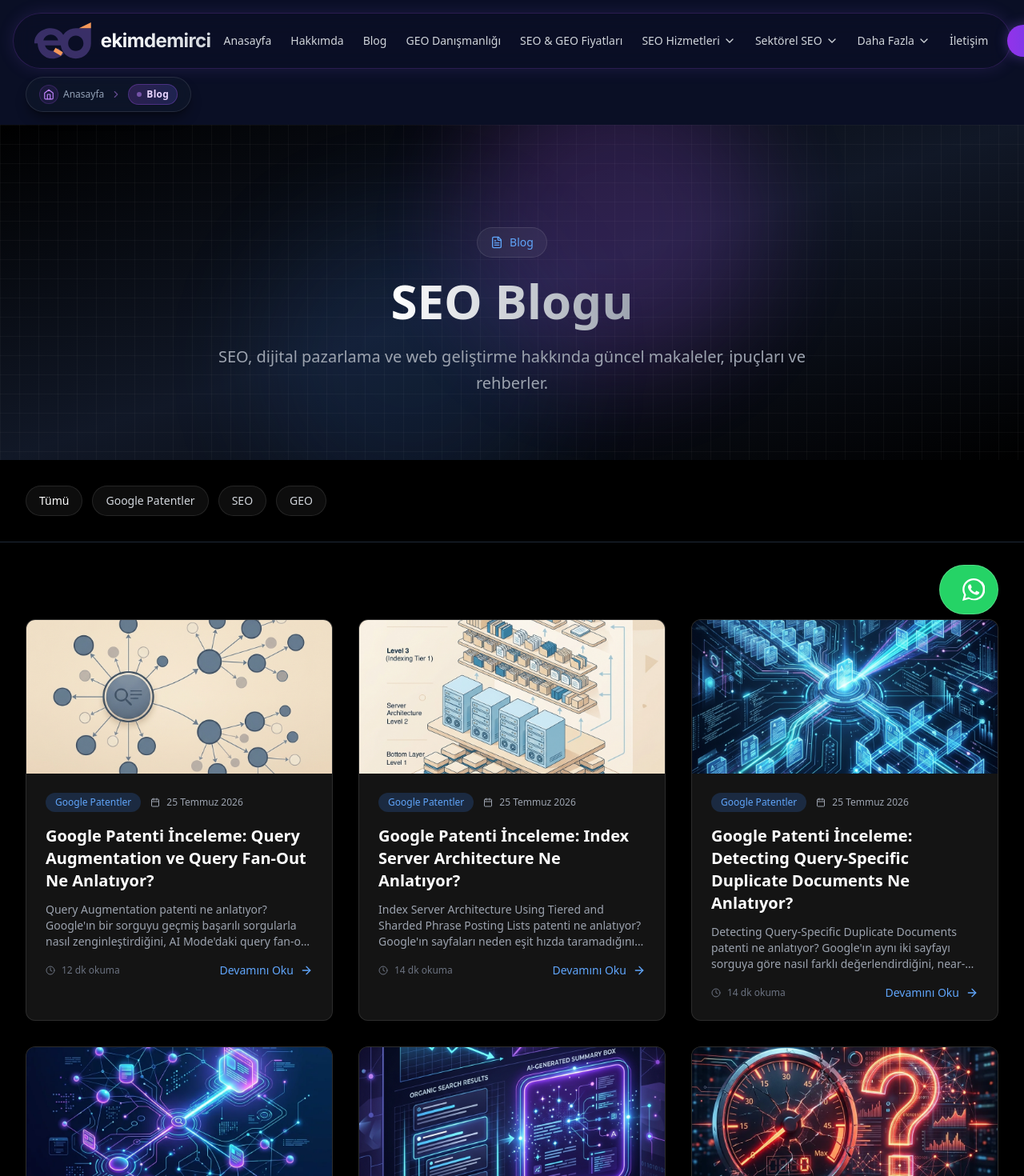
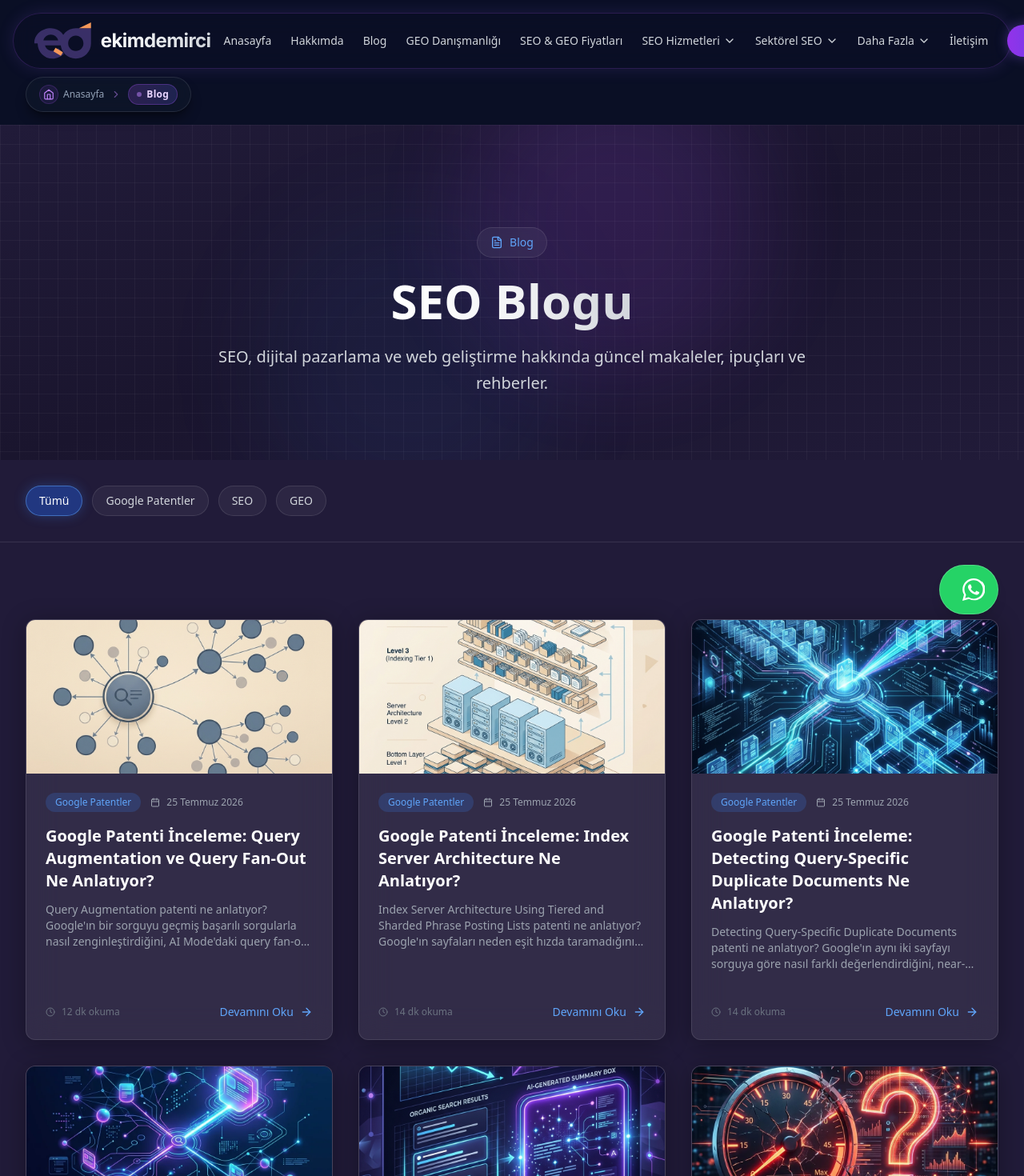
Before and after one commit to exburn35/ekimdemirci, a Next.js app: page /blog in a window 1280 px wide. Shown: the top 1470 px of the page at 80% size. Built offline with nearby package versions, Linux system fonts and the light colour scheme.

Commit message:
feat: blog kategori linkleri ve arka plan rengi #211b39 olarak guncellendi

```diff
--- a/app/(main)/kategori/[slug]/page.tsx
+++ b/app/(main)/kategori/[slug]/page.tsx
@@ -3,7 +3,7 @@ import { notFound } from "next/navigation";
 import Image from "next/image";
 import Link from "next/link";
 import { Calendar, Clock, ArrowRight, Folder } from "lucide-react";
-import { getCategoryBySlug, getPostsByCategory } from "@/lib/blog";
+import { getCategoryBySlug, getPostsByCategory, slugifyCategory } from "@/lib/blog";
 import { formatDate } from "@/lib/blog-utils";
 import SEOAuditSection from "@/components/SEOAuditSection";
 import BlogNewsletter from "@/components/blog/BlogNewsletter";
@@ -51,31 +51,31 @@ export default async function CategoryPage({
 
   return (
     <>
-      <section className="relative pt-32 pb-20 overflow-hidden bg-black">
-        <div className="absolute inset-0 bg-gradient-to-br from-black via-gray-900 to-black" />
-        <div className="absolute inset-0 bg-[linear-gradient(to_right,#80808012_1px,transparent_1px),linear-gradient(to_bottom,#80808012_1px,transparent_1px)] bg-[size:24px_24px]" />
-        <div className="absolute top-1/4 left-1/4 w-96 h-96 bg-blue-500/20 rounded-full blur-3xl animate-pulse" />
-        <div className="absolute bottom-1/4 right-1/4 w-96 h-96 bg-purple-500/20 rounded-full blur-3xl animate-pulse" style={{ animationDelay: "1s" }} />
+      <section className="relative pt-32 pb-20 overflow-hidden bg-[#211b39]">
+        <div className="absolute inset-0 bg-gradient-to-br from-[#211b39] via-[#1a152e] to-[#211b39]" />
+        <div className="absolute inset-0 bg-[linear-gradient(to_right,#ffffff0a_1px,transparent_1px),linear-gradient(to_bottom,#ffffff0a_1px,transparent_1px)] bg-[size:24px_24px]" />
+        <div className="absolute top-1/4 left-1/4 w-96 h-96 bg-blue-500/15 rounded-full blur-3xl animate-pulse" />
+        <div className="absolute bottom-1/4 right-1/4 w-96 h-96 bg-purple-500/15 rounded-full blur-3xl animate-pulse" style={{ animationDelay: "1s" }} />
 
         <div className="relative z-10 max-w-6xl mx-auto px-4 sm:px-6 lg:px-8">
           <div className="text-center">
-            <div className="inline-flex items-center gap-2 px-4 py-2 rounded-full glass text-sm font-medium text-blue-400 mb-6">
+            <div className="inline-flex items-center gap-2 px-4 py-2 rounded-full glass text-sm font-medium text-blue-400 mb-6 border border-blue-500/20">
               <Folder className="w-4 h-4" />
               Kategori
             </div>
             <h1 className="text-4xl md:text-5xl lg:text-6xl font-bold mb-6">
-              <span className="bg-gradient-to-r from-white to-gray-400 bg-clip-text text-transparent">
+              <span className="bg-gradient-to-r from-white via-gray-100 to-gray-300 bg-clip-text text-transparent">
                 {category.name}
               </span>
             </h1>
-            <p className="text-xl text-gray-400 max-w-3xl mx-auto leading-relaxed">
+            <p className="text-xl text-gray-300 max-w-3xl mx-auto leading-relaxed">
               {category.description}
             </p>
           </div>
         </div>
       </section>
 
-      <section className="py-16 bg-black border-t border-gray-800/80">
+      <section className="py-16 bg-[#211b39] border-t border-white/10">
         <div className="max-w-7xl mx-auto px-4 sm:px-6 lg:px-8">
           {posts.length === 0 ? (
             <div className="text-center py-16 text-gray-400">
@@ -83,56 +83,71 @@ export default async function CategoryPage({
             </div>
           ) : (
             <div className="grid grid-cols-1 md:grid-cols-2 lg:grid-cols-3 gap-8">
-              {posts.map((post) => (
+              {posts.map((post) => {
+                const catSlug = post.category ? slugifyCategory(post.category) : null;
+                return (
                   <article
                     key={post.id}
-                  className="glass-strong rounded-xl overflow-hidden hover:bg-white/10 transition-all duration-300 group"
+                    className="glass-strong rounded-xl overflow-hidden hover:bg-white/10 transition-all duration-300 group flex flex-col justify-between"
                   >
-                  <Link href={`/blog/${post.slug}`}>
+                    <div>
                       {post.featuredImage && (
-                      <div className="w-full h-48 overflow-hidden relative">
+                        <Link href={`/blog/${post.slug}`} className="block w-full h-48 overflow-hidden relative">
                           <Image
                             src={post.featuredImage}
                             alt={post.title || "Blog görseli"}
                             fill
                             className="object-cover group-hover:scale-105 transition-transform duration-300"
                           />
-                      </div>
+                        </Link>
                       )}
                       <div className="p-6">
                         <div className="flex items-center gap-3 mb-4">
-                        {post.category && (
+                          {post.category && catSlug ? (
+                            <Link
+                              href={`/kategori/${catSlug}`}
+                              className="px-3 py-1 bg-blue-500/20 text-blue-400 hover:bg-blue-600/30 hover:text-blue-300 transition-colors rounded-full text-xs font-medium"
+                            >
+                              {post.category}
+                            </Link>
+                          ) : post.category ? (
                             <span className="px-3 py-1 bg-blue-500/20 text-blue-400 rounded-full text-xs font-medium">
                               {post.category}
                             </span>
-                        )}
+                          ) : null}
                           <div className="flex items-center gap-2 text-gray-400 text-xs">
                             <Calendar className="w-3 h-3" />
                             {post.publishedAt ? formatDate(post.publishedAt) : "—"}
                           </div>
                         </div>
+                        <Link href={`/blog/${post.slug}`}>
                           <h2 className="text-xl font-bold text-white mb-3 group-hover:text-blue-400 transition-colors line-clamp-2">
                             {(post.title || "Adsız Yazı").replace(/&#8217;/g, "'").replace(/&quot;/g, '"').replace(/&amp;/g, '&')}
                           </h2>
+                        </Link>
                         {post.excerpt && (
                           <p className="text-gray-400 text-sm mb-4 line-clamp-3">
                             {post.excerpt}
                           </p>
                         )}
-                      <div className="flex items-center justify-between">
+                      </div>
+                    </div>
+                    <div className="px-6 pb-6 pt-0 flex items-center justify-between">
                       <div className="flex items-center gap-2 text-gray-500 text-xs">
                         <Clock className="w-3 h-3" />
                         {post.readTime || 5} dk okuma
                       </div>
-                        <div className="flex items-center gap-2 text-blue-400 text-sm font-medium group-hover:gap-3 transition-all">
+                      <Link
+                        href={`/blog/${post.slug}`}
+                        className="flex items-center gap-2 text-blue-400 text-sm font-medium group-hover:gap-3 transition-all"
+                      >
                         Devamını Oku
                         <ArrowRight className="w-4 h-4" />
+                      </Link>
                     </div>
-                      </div>
-                    </div>
-                  </Link>
                   </article>
-              ))}
+                );
+              })}
             </div>
           )}
         </div>
--- a/components/blog/BlogHero.tsx
+++ b/components/blog/BlogHero.tsx
@@ -5,11 +5,11 @@ import { FileText } from "lucide-react";
 
 export default function BlogHero() {
   return (
-    <section className="relative pt-32 pb-20 overflow-hidden">
-      <div className="absolute inset-0 bg-gradient-to-br from-black via-gray-900 to-black" />
-      <div className="absolute inset-0 bg-[linear-gradient(to_right,#80808012_1px,transparent_1px),linear-gradient(to_bottom,#80808012_1px,transparent_1px)] bg-[size:24px_24px]" />
-      <div className="absolute top-1/4 left-1/4 w-96 h-96 bg-blue-500/20 rounded-full blur-3xl animate-pulse" />
-      <div className="absolute bottom-1/4 right-1/4 w-96 h-96 bg-purple-500/20 rounded-full blur-3xl animate-pulse" style={{ animationDelay: "1s" }} />
+    <section className="relative pt-32 pb-20 overflow-hidden bg-[#211b39]">
+      <div className="absolute inset-0 bg-gradient-to-br from-[#211b39] via-[#1a152e] to-[#211b39]" />
+      <div className="absolute inset-0 bg-[linear-gradient(to_right,#ffffff0a_1px,transparent_1px),linear-gradient(to_bottom,#ffffff0a_1px,transparent_1px)] bg-[size:24px_24px]" />
+      <div className="absolute top-1/4 left-1/4 w-96 h-96 bg-blue-500/15 rounded-full blur-3xl animate-pulse" />
+      <div className="absolute bottom-1/4 right-1/4 w-96 h-96 bg-purple-500/15 rounded-full blur-3xl animate-pulse" style={{ animationDelay: "1s" }} />
 
       <div className="relative z-10 max-w-6xl mx-auto px-4 sm:px-6 lg:px-8">
         <motion.div
@@ -18,16 +18,16 @@ export default function BlogHero() {
           transition={{ duration: 0.6 }}
           className="text-center"
         >
-          <div className="inline-flex items-center gap-2 px-4 py-2 rounded-full glass text-sm font-medium text-blue-400 mb-6">
+          <div className="inline-flex items-center gap-2 px-4 py-2 rounded-full glass text-sm font-medium text-blue-400 mb-6 border border-blue-500/20">
             <FileText className="w-4 h-4" />
             Blog
           </div>
           <h1 className="text-4xl md:text-5xl lg:text-6xl font-bold mb-6">
-            <span className="bg-gradient-to-r from-white to-gray-400 bg-clip-text text-transparent">
+            <span className="bg-gradient-to-r from-white via-gray-100 to-gray-300 bg-clip-text text-transparent">
               SEO Blogu
             </span>
           </h1>
-          <p className="text-xl text-gray-400 max-w-3xl mx-auto leading-relaxed">
+          <p className="text-xl text-gray-300 max-w-3xl mx-auto leading-relaxed">
             SEO, dijital pazarlama ve web geliştirme hakkında güncel makaleler, ipuçları ve rehberler.
           </p>
         </motion.div>
--- a/components/blog/BlogListClient.tsx
+++ b/components/blog/BlogListClient.tsx
@@ -5,7 +5,7 @@ import { useState } from "react";
 import { motion } from "framer-motion";
 import Link from "next/link";
 import { Calendar, Clock, ArrowRight } from "lucide-react";
-import { BlogPost } from "@/lib/blog";
+import { BlogPost, slugifyCategory } from "@/lib/blog";
 import { formatDate } from "@/lib/blog-utils";
 
 interface BlogListClientProps {
@@ -25,84 +25,107 @@ export default function BlogListClient({ initialPosts }: BlogListClientProps) {
   return (
     <>
       {/* Categories */}
-      <section className="py-8 bg-black border-b border-gray-800">
+      <section className="py-8 bg-[#211b39] border-b border-white/10">
         <div className="max-w-7xl mx-auto px-4 sm:px-6 lg:px-8">
           <div className="flex flex-wrap gap-3">
-            {categories.map((category) => (
-              <button
+            {categories.map((category) => {
+              const isAll = category === "Tümü";
+              const isSelected = selectedCategory === category;
+              const categorySlug = isAll ? null : slugifyCategory(category);
+
+              return (
+                <Link
                   key={category}
+                  href={isAll ? "/blog" : `/kategori/${categorySlug}`}
                   onClick={() => setSelectedCategory(category)}
-                className={`px-4 py-2 rounded-full glass text-sm font-medium transition-colors ${
-                  selectedCategory === category
-                    ? "text-white bg-white/20"
-                    : "text-gray-300 hover:text-white hover:bg-white/10"
+                  className={`px-4 py-2 rounded-full text-sm font-medium transition-all duration-200 inline-flex items-center gap-1.5 ${
+                    isSelected
+                      ? "text-white bg-blue-600/40 border border-blue-400/50 shadow-[0_0_15px_rgba(59,130,246,0.3)]"
+                      : "text-gray-300 hover:text-white bg-white/5 hover:bg-white/10 border border-white/10"
                   }`}
                 >
                   {category}
-              </button>
-            ))}
+                </Link>
+              );
+            })}
           </div>
         </div>
       </section>
 
       {/* Blog Posts */}
-      <section className="py-24 bg-black">
+      <section className="py-24 bg-[#211b39]">
         <div className="max-w-7xl mx-auto px-4 sm:px-6 lg:px-8">
           <div className="grid grid-cols-1 md:grid-cols-2 lg:grid-cols-3 gap-8">
-            {filteredPosts.map((post, index) => (
+            {filteredPosts.map((post, index) => {
+              const catSlug = post.category ? slugifyCategory(post.category) : null;
+
+              return (
                 <motion.article
                   key={post.id}
                   initial={{ opacity: 0, y: 30 }}
                   whileInView={{ opacity: 1, y: 0 }}
                   viewport={{ once: true }}
                   transition={{ delay: index * 0.1, duration: 0.5 }}
-                className="glass-strong rounded-xl overflow-hidden hover:bg-white/10 transition-all duration-300 group"
+                  className="glass-strong rounded-xl overflow-hidden hover:bg-white/10 transition-all duration-300 group flex flex-col justify-between"
                 >
-                <Link href={`/blog/${post.slug}`}>
+                  <div>
                     {post.featuredImage && (
-                    <div className="w-full h-48 overflow-hidden relative">
+                      <Link href={`/blog/${post.slug}`} className="block w-full h-48 overflow-hidden relative">
                         <Image
                           src={post.featuredImage}
                           alt={post.title || "Blog görseli"}
                           fill
                           className="object-cover group-hover:scale-105 transition-transform duration-300"
                         />
-                    </div>
+                      </Link>
                     )}
                     <div className="p-6">
                       <div className="flex items-center gap-3 mb-4">
-                      {post.category && (
+                        {post.category && catSlug ? (
+                          <Link
+                            href={`/kategori/${catSlug}`}
+                            className="px-3 py-1 bg-blue-500/20 text-blue-400 hover:bg-blue-600/30 hover:text-blue-300 transition-colors rounded-full text-xs font-medium"
+                          >
+                            {post.category}
+                          </Link>
+                        ) : post.category ? (
                           <span className="px-3 py-1 bg-blue-500/20 text-blue-400 rounded-full text-xs font-medium">
                             {post.category}
                           </span>
-                      )}
+                        ) : null}
                         <div className="flex items-center gap-2 text-gray-400 text-xs">
                           <Calendar className="w-3 h-3" />
                           {post.publishedAt ? formatDate(post.publishedAt) : "—"}
                         </div>
                       </div>
+                      <Link href={`/blog/${post.slug}`}>
                         <h2 className="text-xl font-bold text-white mb-3 group-hover:text-blue-400 transition-colors">
                           {(post.title || "Adsız Yazı").replace(/&#8217;/g, "'").replace(/&quot;/g, '"').replace(/&amp;/g, '&')}
                         </h2>
+                      </Link>
                       {post.excerpt && (
                         <p className="text-gray-400 text-sm mb-4 line-clamp-3">
                           {post.excerpt}
                         </p>
                       )}
-                    <div className="flex items-center justify-between">
+                    </div>
+                  </div>
+                  <div className="px-6 pb-6 pt-0 flex items-center justify-between">
                     <div className="flex items-center gap-2 text-gray-500 text-xs">
                       <Clock className="w-3 h-3" />
                       {post.readTime || 5} dk okuma
                     </div>
-                      <div className="flex items-center gap-2 text-blue-400 text-sm font-medium group-hover:gap-3 transition-all">
+                    <Link
+                      href={`/blog/${post.slug}`}
+                      className="flex items-center gap-2 text-blue-400 text-sm font-medium group-hover:gap-3 transition-all"
+                    >
                       Devamını Oku
                       <ArrowRight className="w-4 h-4" />
+                    </Link>
                   </div>
-                    </div>
-                  </div>
-                </Link>
                 </motion.article>
-            ))}
+              );
+            })}
           </div>
         </div>
       </section>
--- a/components/blog/BlogNewsletter.tsx
+++ b/components/blog/BlogNewsletter.tsx
@@ -37,7 +37,7 @@ export default function BlogNewsletter() {
   };
 
   return (
-    <section className="py-24 bg-gradient-to-b from-black to-gray-900">
+    <section className="py-24 bg-[#211b39]">
       <div className="max-w-4xl mx-auto px-4 sm:px-6 lg:px-8">
         <motion.div
           initial={{ opacity: 0, y: 20 }}
--- a/components/blog/BlogPostContent.tsx
+++ b/components/blog/BlogPostContent.tsx
@@ -1,7 +1,7 @@
 import Link from "next/link";
 import Image from "next/image";
 import { Calendar, Clock, ArrowLeft, Tag, Zap, CheckCircle2 } from "lucide-react";
-import { BlogPost, Heading } from "@/lib/blog";
+import { BlogPost, Heading, slugifyCategory } from "@/lib/blog";
 import { formatDate, isSameDay } from "@/lib/blog-utils";
 import BlogScrollProgress from "./BlogScrollProgress";
 import SEOAuditSection from "@/components/SEOAuditSection";
@@ -27,8 +27,8 @@ export default function BlogPostContent({ post, processedHtml, headings }: BlogP
       <BlogLinkPreview />
 
       {/* Hero Section */}
-      <section className="relative pt-32 pb-20 overflow-hidden min-h-[60vh] flex items-center">
-        <div className="absolute inset-0 bg-gradient-to-br from-black via-gray-900 to-black" />
+      <section className="relative pt-32 pb-20 overflow-hidden min-h-[60vh] flex items-center bg-[#211b39]">
+        <div className="absolute inset-0 bg-gradient-to-br from-[#211b39] via-[#1a152e] to-[#211b39]" />
         <div className="absolute inset-0 bg-[linear-gradient(to_right,#80808012_1px,transparent_1px),linear-gradient(to_bottom,#80808012_1px,transparent_1px)] bg-[size:24px_24px]" />
 
         {post.featuredImage && (
@@ -40,7 +40,7 @@ export default function BlogPostContent({ post, processedHtml, headings }: BlogP
               className="object-cover transition-opacity duration-1000"
               priority
             />
-            <div className="absolute inset-0 bg-gradient-to-t from-black via-black/60 to-transparent" />
+            <div className="absolute inset-0 bg-gradient-to-t from-[#211b39] via-[#211b39]/70 to-transparent" />
           </div>
         )}
 
@@ -55,9 +55,12 @@ export default function BlogPostContent({ post, processedHtml, headings }: BlogP
             </Link>
 
             {post.category && (
-              <div className="inline-block px-4 py-1.5 bg-blue-500/10 border border-blue-500/20 text-blue-400 rounded-full text-xs font-bold mb-8 uppercase tracking-widest">
+              <Link
+                href={`/kategori/${slugifyCategory(post.category)}`}
+                className="inline-block px-4 py-1.5 bg-blue-500/10 border border-blue-500/20 text-blue-400 hover:bg-blue-500/20 hover:text-white transition-colors rounded-full text-xs font-bold mb-8 uppercase tracking-widest"
+              >
                 {post.category}
-              </div>
+              </Link>
             )}
 
             <h1 className="text-4xl md:text-6xl font-black mb-8 leading-[1.1] tracking-tight">
@@ -97,7 +100,7 @@ export default function BlogPostContent({ post, processedHtml, headings }: BlogP
       </section>
 
       {/* Content Layout */}
-      <section className="py-20 bg-black relative">
+      <section className="py-20 bg-[#211b39] relative">
         <div className="max-w-7xl lg:max-w-[90%] mx-auto px-4 sm:px-6 lg:px-8">
           <div className="grid grid-cols-1 lg:grid-cols-12 gap-12 relative w-full">
 
```
Lines whose indentation alone changed are shown as unchanged.
